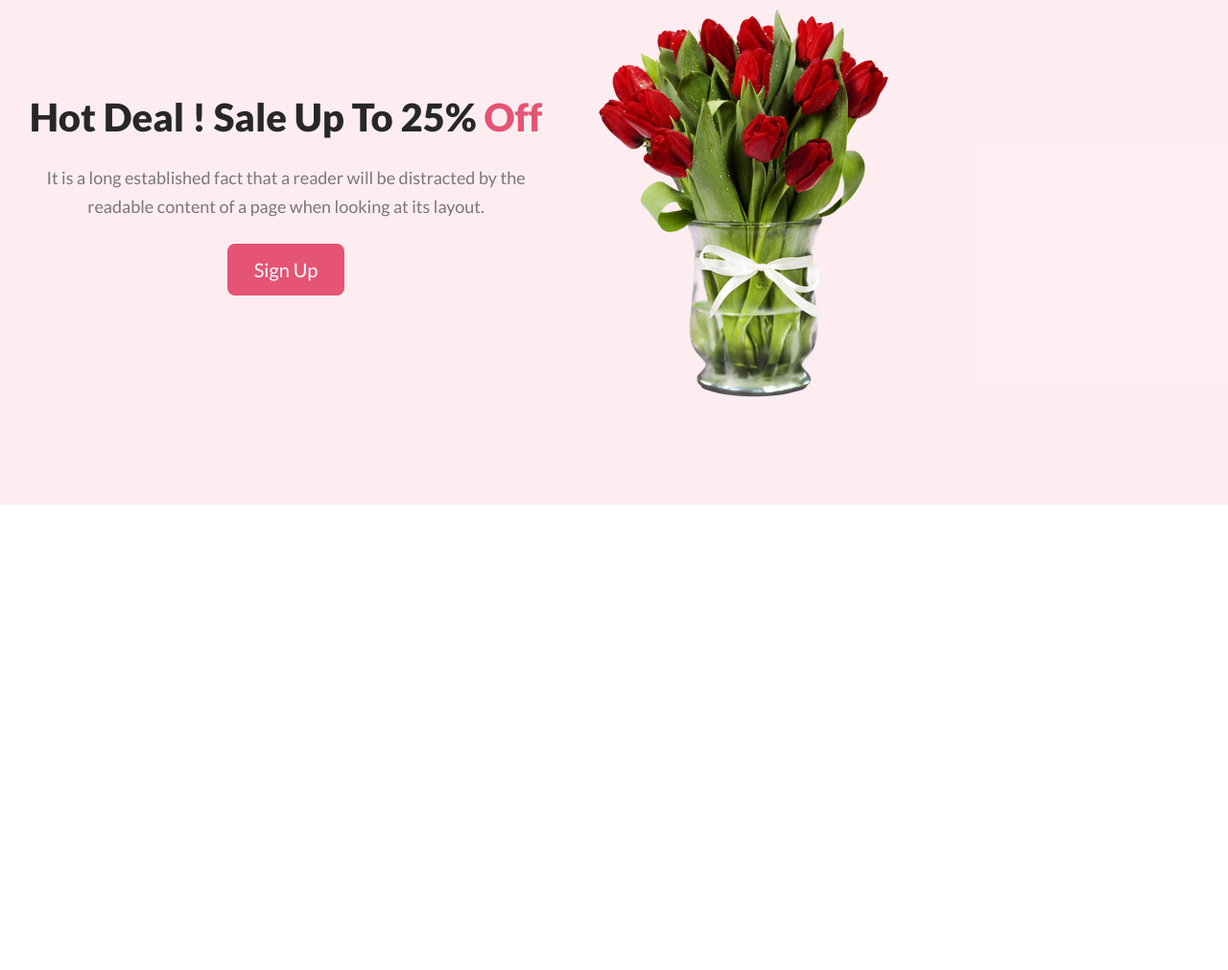
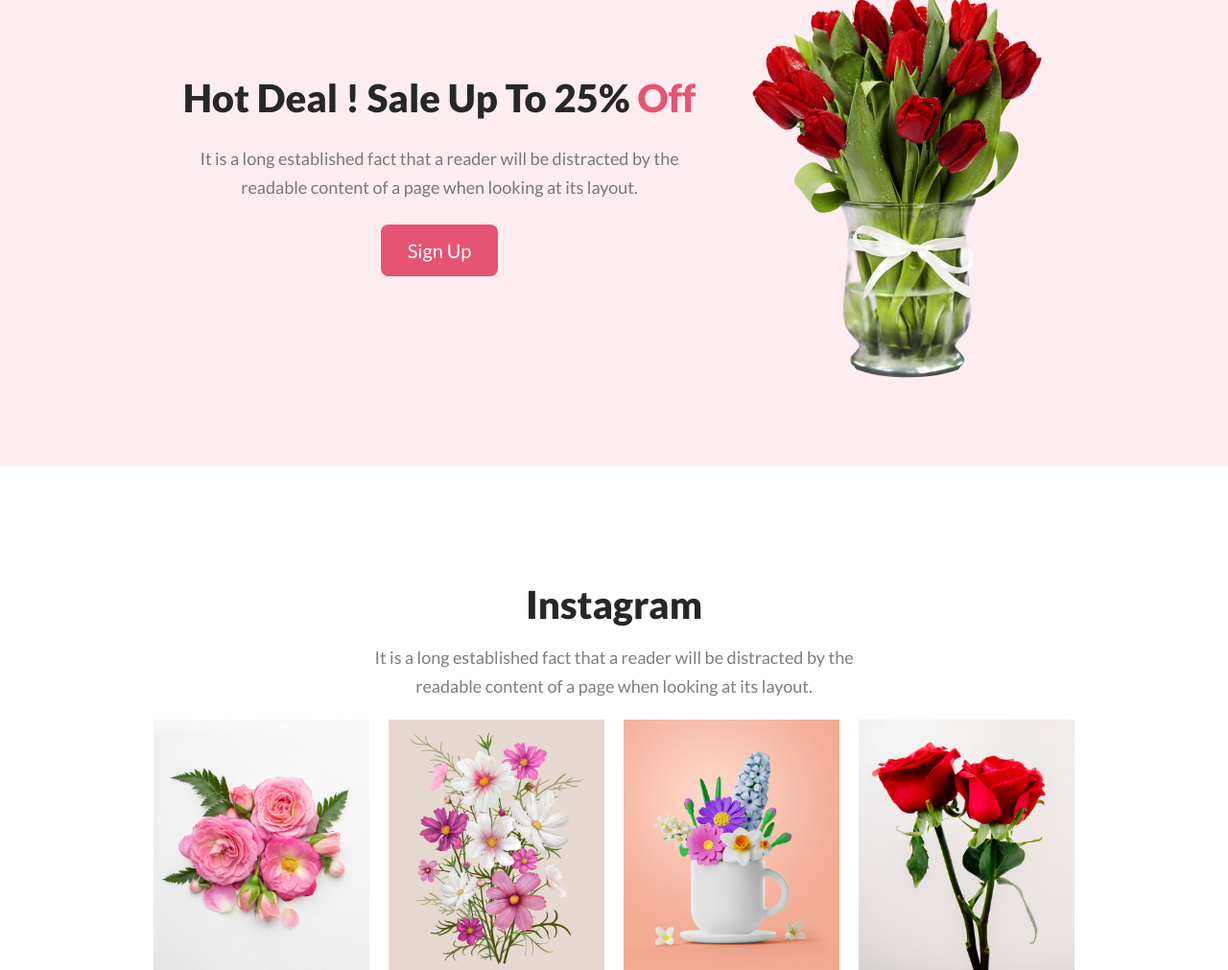
Before and after one commit to t-anvirahmed/flower-shop, a plain HTML site: page index.html in a window 1280 px wide. Shown: the part 2137-3148 px from the top of the page at 96% size. Before the commit the page ends 2763 px from the top, so only its background shows below. Drawn offline with Linux system fonts and the light colour scheme.

Commit message:
added insta section

```diff
--- a/index.html
+++ b/index.html
@@ -89,6 +89,7 @@
                 </div>
             </div>
         </section>
+        <!-- hot-deal section -->
         <section id="hot-deal">
             <div class="container hot-deal-main">
                 <div class="hot-deal-text">
@@ -101,6 +102,28 @@
                 </div>
             </div>
         </section>
+        <section>
+            <div class="container insta">
+                <div class="section-heading">
+                    <h2>Instagram</h2>
+                    <p>It is a long established fact that a reader will be distracted by the readable content of a page when looking at its layout.</p>
+                </div>
+                <div class="insta-img">
+                    <div class="flower">
+                        <img src="images/Flower 01.png" alt="">
+                    </div>
+                    <div class="flower">
+                        <img src="images/Rectangle 4.png" alt="">
+                    </div>
+                    <div class="flower">
+                        <img src="images/Rectangle 5.png" alt="">
+                    </div>
+                    <div class="flower">
+                        <img src="images/Rectangle 6.png" alt="">
+                    </div>
+                </div>
+            </div>
+        </section>
     </main>
     <!-- footer section -->
     <footer>
--- a/styles/style.css
+++ b/styles/style.css
@@ -153,8 +153,8 @@ header, #hot-deal {
     display: flex;
     justify-content: space-around;
     align-items: center;
-    margin: 100px 0;
-    padding: 100px 0;
+    margin-top: 100px;
+    padding: 80px 0;
 }
 
 #hot-deal .hot-deal-text {
@@ -181,3 +181,21 @@ header, #hot-deal {
 #hot-deal .hot-deal-text h2 .important {
     color: #E55473;
 }
+
+.insta {
+    margin-top: 120px;
+}
+
+.insta-img {
+    display: flex;
+    justify-content: center;
+    align-items: center;
+    gap: 20px;
+    width: 100%;
+}
+
+.insta-img .flower img {
+    max-width: 100%;
+    height: auto;
+    display: block;
+}
```
